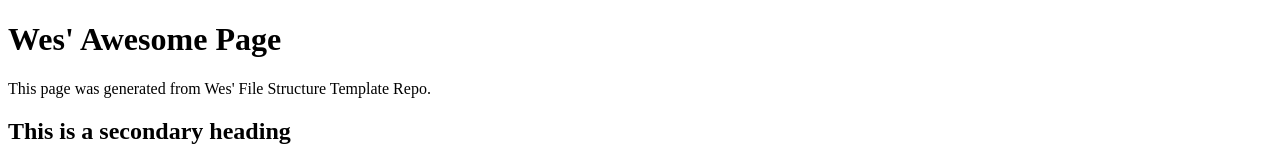
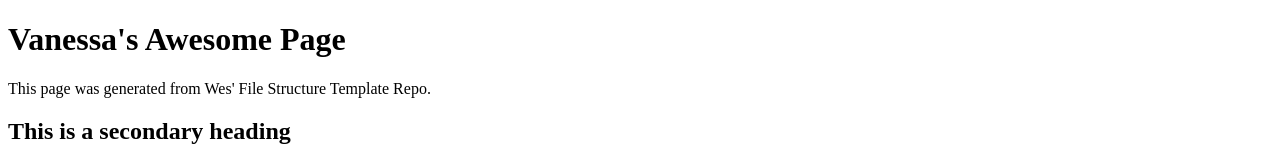
Before and after one commit to MintyComet/art101, a plain HTML site: page index.html in a window 1280 px wide. Shown: the top 160 px of the page. Drawn offline with Linux system fonts and the light colour scheme.

Commit message:
Edited .html pt2

```diff
--- a/index.html
+++ b/index.html
@@ -1,12 +1,12 @@
 <!DOCTYPE html>
 <html>
 <head>
-	<title>My_Name Homepage</title>
+	<title>Vanessa's Homepage</title>
 	<link rel="stylesheet" type="text/css" href="css/site.css">
 </head>
 <body>
 	<main>
-		<h1>Wes' Awesome Page</h1>
+		<h1>Vanessa's Awesome Page</h1>
 		<p>This page was generated from Wes' File Structure Template Repo.</p>
 
 		<h2>This is a secondary heading</h2>
```
